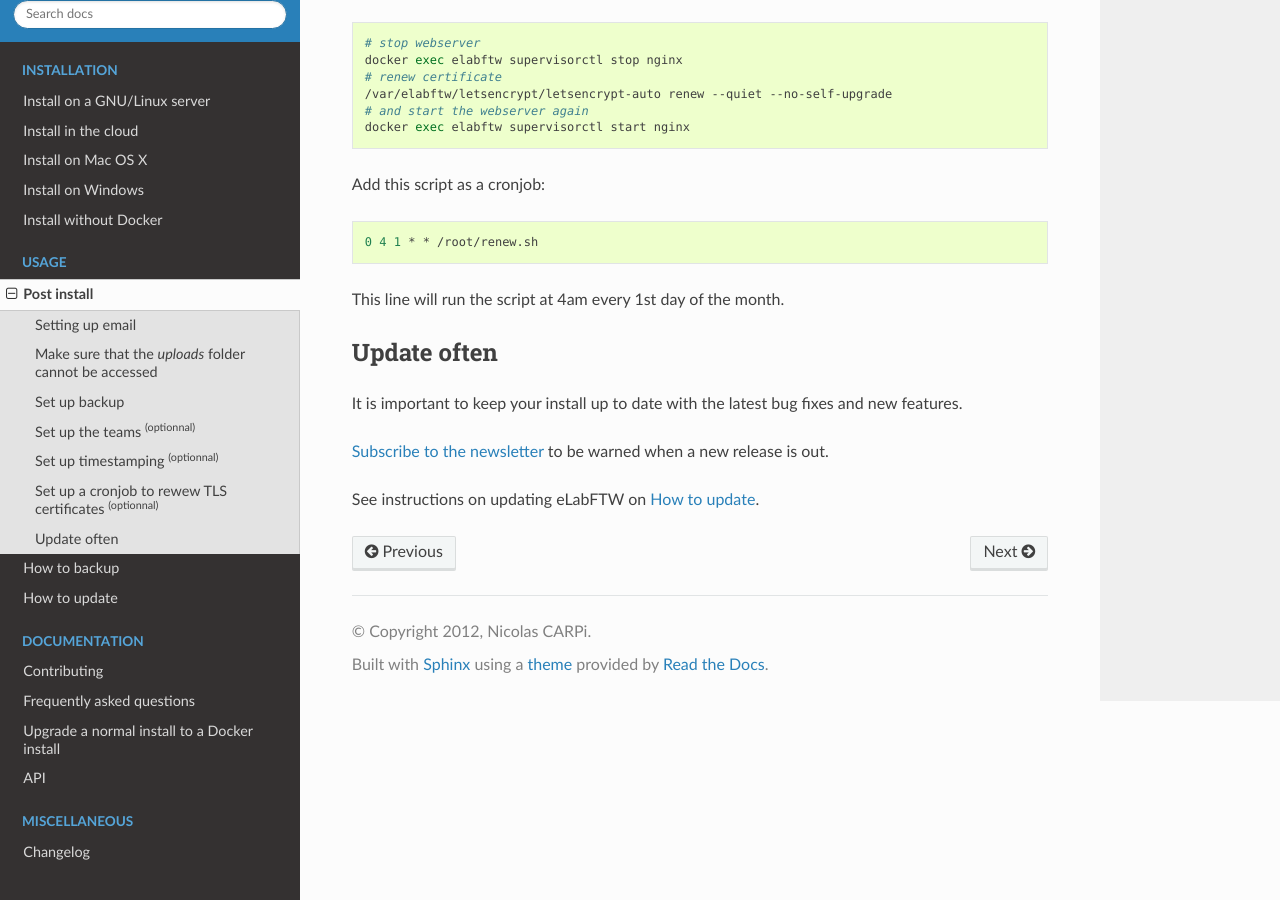
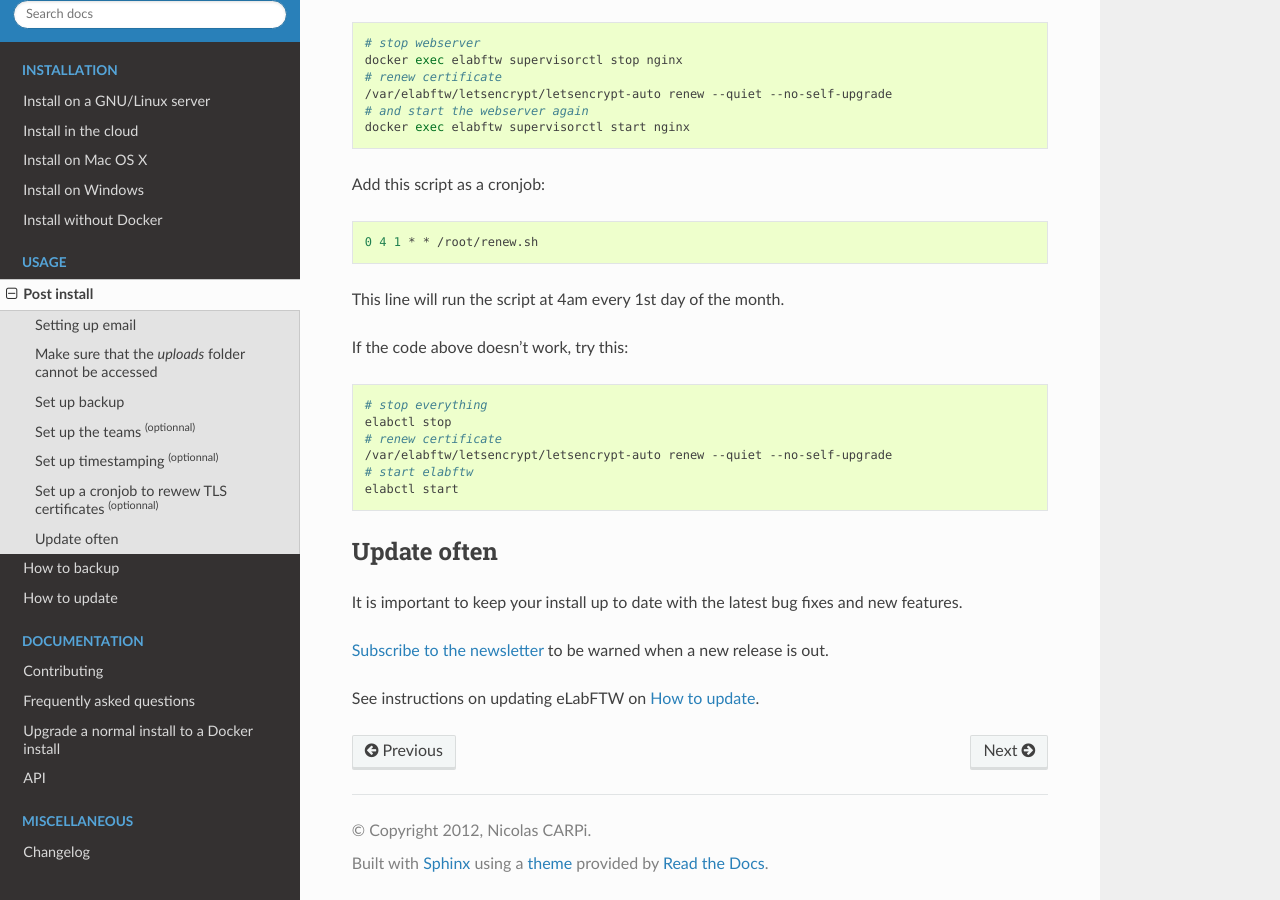
Before and after one commit to elabftw/elabdoc, a Sphinx documentation site: the page built from doc/postinstall.rst, in a window 1280 px wide and 900 px high, scrolled down 1891 px. Built offline with Sphinx 7.4.7 and the Read the Docs theme 2.0.0, drawn with Linux system fonts in a browser that asks for light colours; pages that are not in the unit, such as notebooks, are missing from menus.

Commit message:
complete instructions for cert renewal. See elabftw/elabftw#355

```diff
--- a/doc/postinstall.rst
+++ b/doc/postinstall.rst
@@ -85,6 +85,18 @@ Add this script as a cronjob:
 
 This line will run the script at 4am every 1st day of the month.
 
+
+If the code above doesn't work, try this:
+
+.. code-block:: bash
+
+    # stop everything
+    elabctl stop
+    # renew certificate
+    /var/elabftw/letsencrypt/letsencrypt-auto renew --quiet --no-self-upgrade
+    # start elabftw
+    elabctl start
+
 Update often
 ------------
 
```
